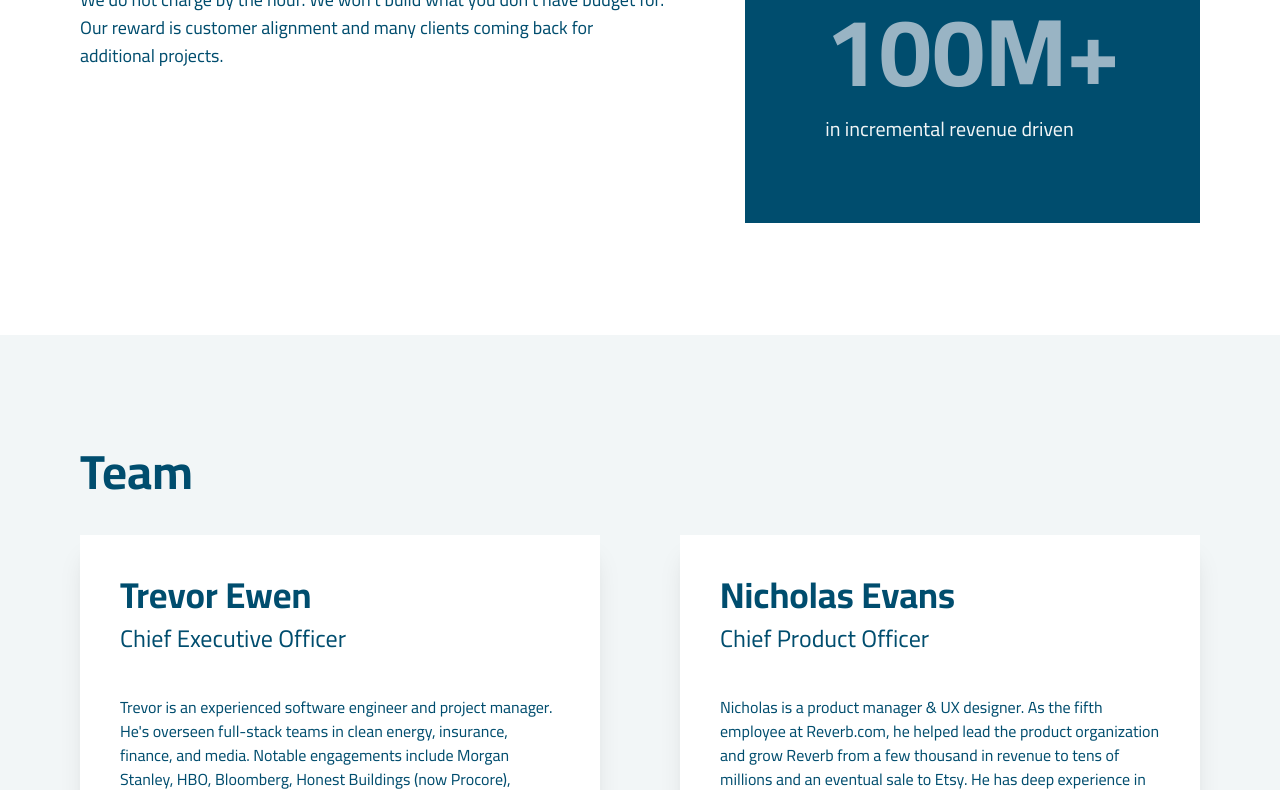
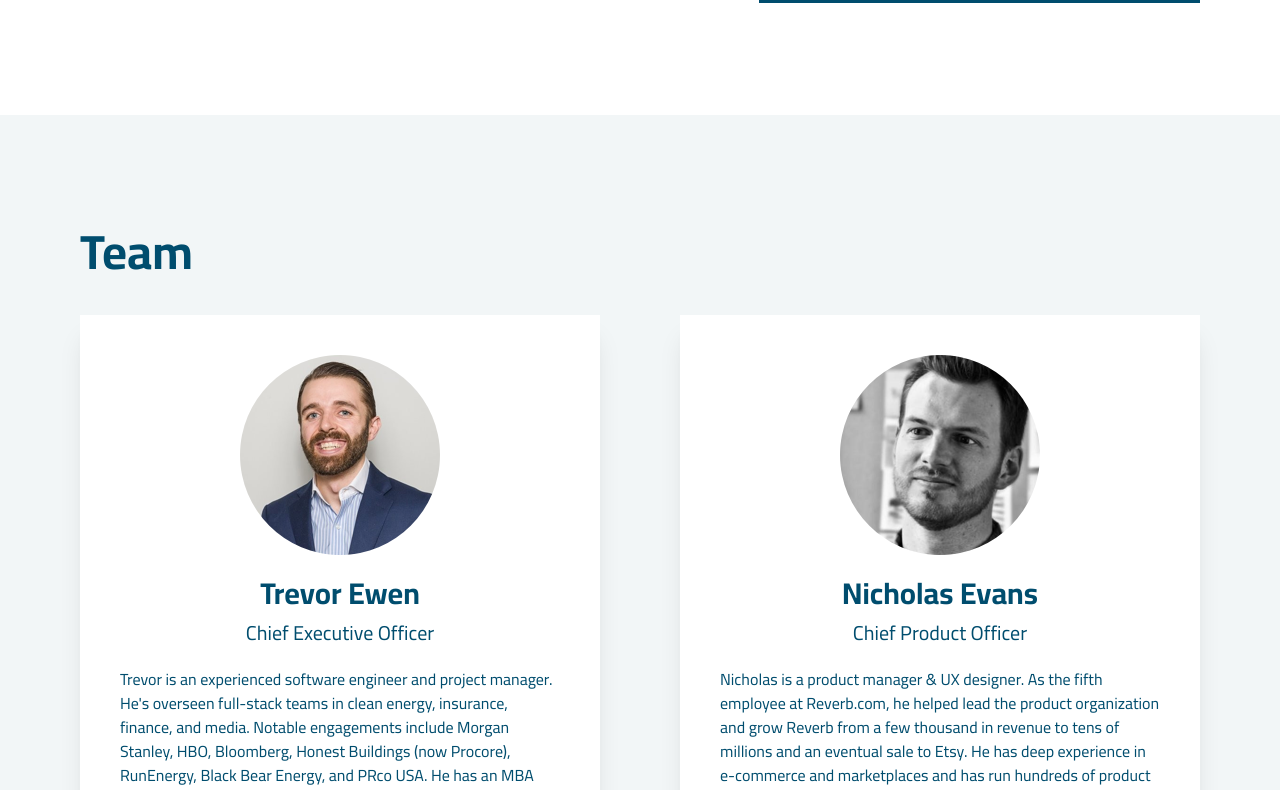
Before and after one commit to southport-technology-group/stg-website, a Gatsby site: page /about in a window 1280 px wide. Shown: the part 750-1540 px from the top of the page. Built offline with nearby package versions, Linux system fonts and the light colour scheme; Gatsby itself is replaced by a stand-in of ours.

Commit message:
Add photos to STG bios, small copy tweak

```diff
--- a/src/pages/about.js
+++ b/src/pages/about.js
@@ -3,6 +3,8 @@ import React from "react"
 import Layout from "../components/layout"
 import SEO from "../components/seo"
 import FooterCTA from "../components/footer-call-to-action"
+import TrevorPic from "../images/trevor-profile.png"
+import NicholasPic from "../images/nicholas-profile.png"
 
 const About = () => (
   <Layout>
@@ -13,11 +15,7 @@ const About = () => (
           <p className="md:text-xl uppercase tracking-wide font-bold text-blue-400">About Us</p>
           <h1 className="text-3xl md:text-5xl leading-tight sm:leading-tight md:leading-tight lg:leading-tight">
             Solutions Tailored To Your Unique Needs
-          </h1>
-          <span className="border-b-2 border-blue-400 w-24 my-5 block"></span>
-          <p className="text-xl md:text-2xl">
-            We dig in with you to identify revenue-driving products, opportunities for automation, and ways to streamline your operations with software. Then, we'll help you craft the ideal solution.
-          </p>
+          </h1> <span className="border-b-2 border-blue-400 w-24 my-5 block"></span> <p className="text-xl md:text-2xl"> We dig in with you to identify revenue-driving products, opportunities for automation, and ways to streamline your operations with software. Then, we'll help you craft the ideal solution. </p>
           <h2 className="text-2xl md:text-3xl mt-10 md:mt-20 mb-3 md:mb-3">
             Our Pricing Commitment
           </h2>
@@ -30,8 +28,6 @@ const About = () => (
           <p className="text-blue-100 text-xl pt-4">combined years of product & software experience</p>
           <h2 className="text-6xl md:text-5xl xl:text-8xl text-blue-400 mt-20">95%</h2>
           <p className="text-blue-100 text-xl pt-4">of customers return for additional projects</p>
-          <h2 className="text-6xl md:text-5xl xl:text-8xl text-blue-400 mt-20">100M+</h2>
-          <p className="text-blue-100 text-xl pt-4">in incremental revenue driven</p>
         </div>
       </div>
     </section>
@@ -44,8 +40,9 @@ const About = () => (
         <div>
           <div className="md:grid md:grid-cols-2 md:gap-20">
             <div className="bg-white p-5 md:p-10 shadow-xl mb-20 md:mb-0">
-              <h4 className="text-2xl lg:text-4xl mb-2">Trevor Ewen</h4>
-              <p className="lg:text-2xl mb-10">
+              <img className="mx-auto mb-5" src={TrevorPic} alt="Trevor Ewen" />
+              <h4 className="text-xl lg:text-3xl text-center mb-2">Trevor Ewen</h4>
+              <p className="lg:text-xl text-center mb-5">
                 Chief Executive Officer
               </p>
               <p>
@@ -55,8 +52,9 @@ const About = () => (
               </p>
             </div>
             <div className="bg-white p-5 md:p-10 shadow-xl">
-              <h4 className="text-2xl lg:text-4xl mb-2">Nicholas Evans</h4>
-              <p className="lg:text-2xl mb-10">
+              <img className="mx-auto mb-5" src={NicholasPic} alt="Nicholas Evans" />
+              <h4 className="text-xl lg:text-3xl text-center mb-2">Nicholas Evans</h4>
+              <p className="lg:text-xl text-center mb-5">
                 Chief Product Officer
               </p>
               <p>
```
Also changed, not shown: src/images/nicholas-profile.png (added), src/images/trevor-profile.png (added).
